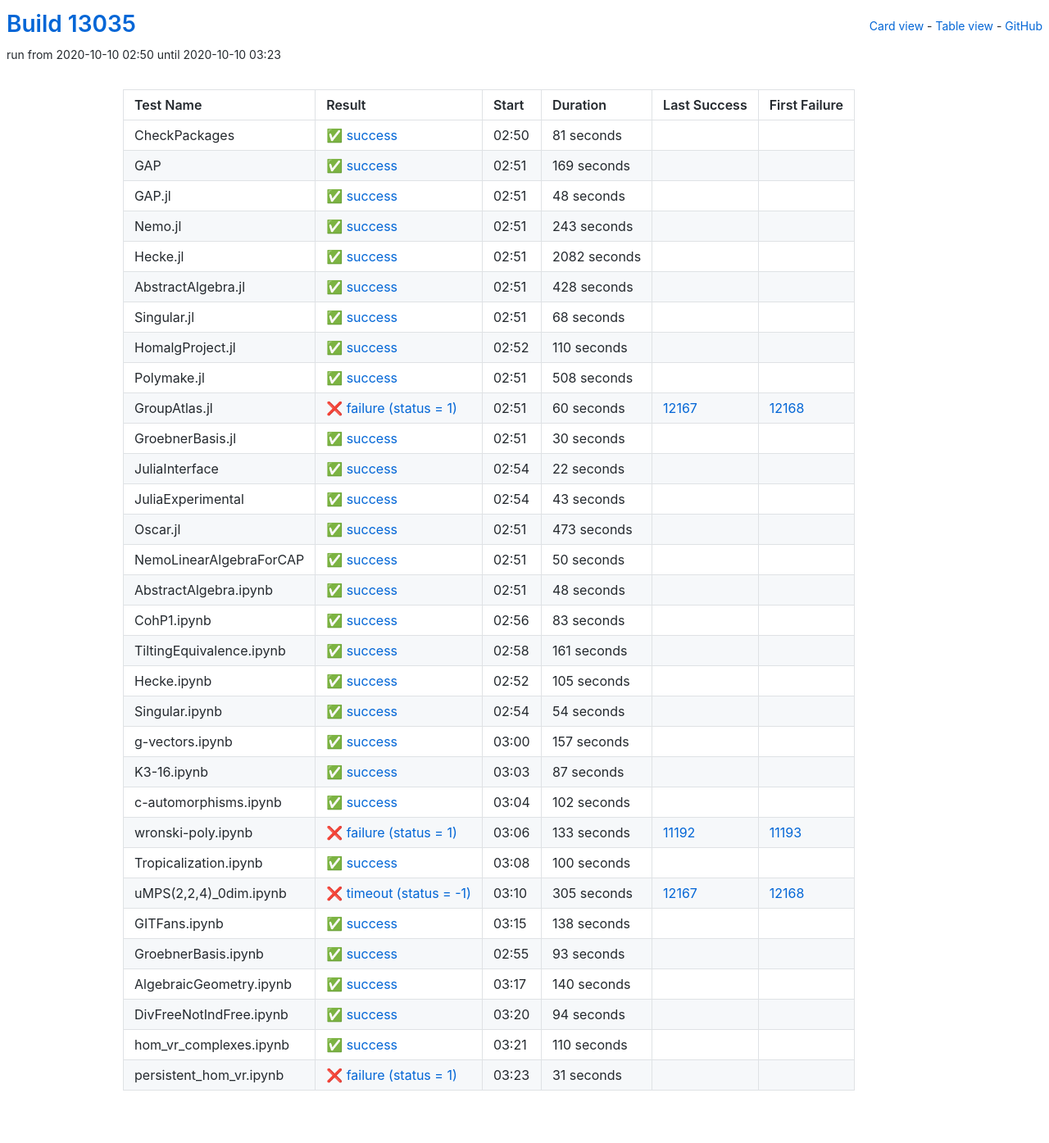
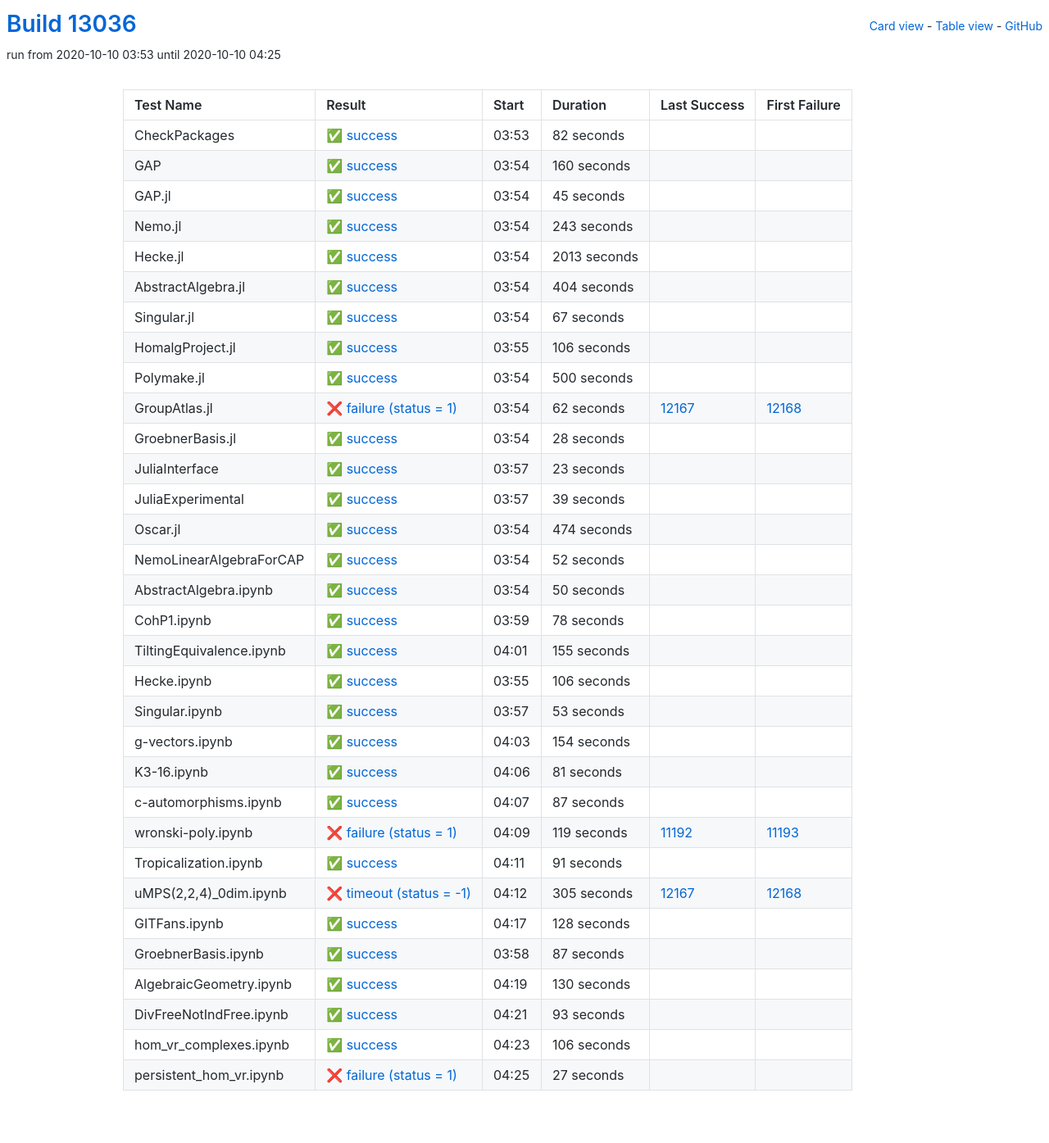
Before and after one commit to oscar-system/oscar-ci-status, a Jekyll site: the page built from table.html, in a window 1280 px wide. Shown: the whole page at 82% size. Built offline with Jekyll 4.4.1, drawn with Linux system fonts in a browser that asks for light colours.

Commit message:
Build #13036

```diff
--- a/_data/ci.yml
+++ b/_data/ci.yml
@@ -1,6 +1,6 @@
 ---
-build: 13035
-build_url: https://oscarci.mathematik.uni-kl.de/job/oscar/13035/
+build: 13036
+build_url: https://oscarci.mathematik.uni-kl.de/job/oscar/13036/
 job: oscar
 organization: oscar-system
 repo: oscar-ci-status
@@ -8,44 +8,44 @@
 tests:
 - name: CheckPackages
   id: checkpackages
-  log: https://oscarci.mathematik.uni-kl.de/job/oscar/13035/artifact/logs/build-13035/CheckPackages.log
-  start: 2020-10-10 02:50
+  log: https://oscarci.mathematik.uni-kl.de/job/oscar/13036/artifact/logs/build-13036/CheckPackages.log
+  start: 2020-10-10 03:53
   success: true
   exitcode: 0
   status: success
-  duration: 81
+  duration: 82
   last_success: false
   last_success_url:
   first_failure: false
   first_failure_url:
 - name: GAP
   id: gap
-  log: https://oscarci.mathematik.uni-kl.de/job/oscar/13035/artifact/logs/build-13035/GAP.log
-  start: 2020-10-10 02:51
+  log: https://oscarci.mathematik.uni-kl.de/job/oscar/13036/artifact/logs/build-13036/GAP.log
+  start: 2020-10-10 03:54
   success: true
   exitcode: 0
   status: success
-  duration: 169
+  duration: 160
   last_success: false
   last_success_url:
   first_failure: false
   first_failure_url:
 - name: GAP.jl
   id: gap-jl
-  log: https://oscarci.mathematik.uni-kl.de/job/oscar/13035/artifact/logs/build-13035/GAP.jl.log
-  start: 2020-10-10 02:51
+  log: https://oscarci.mathematik.uni-kl.de/job/oscar/13036/artifact/logs/build-13036/GAP.jl.log
+  start: 2020-10-10 03:54
   success: true
   exitcode: 0
   status: success
-  duration: 48
+  duration: 45
   last_success: false
   last_success_url:
   first_failure: false
   first_failure_url:
 - name: Nemo.jl
   id: nemo-jl
-  log: https://oscarci.mathematik.uni-kl.de/job/oscar/13035/artifact/logs/build-13035/Nemo.jl.log
-  start: 2020-10-10 02:51
+  log: https://oscarci.mathematik.uni-kl.de/job/oscar/13036/artifact/logs/build-13036/Nemo.jl.log
+  start: 2020-10-10 03:54
   success: true
   exitcode: 0
   status: success
@@ -56,128 +56,140 @@
   first_failure_url:
 - name: Hecke.jl
   id: hecke-jl
-  log: https://oscarci.mathematik.uni-kl.de/job/oscar/13035/artifact/logs/build-13035/Hecke.jl.log
-  start: 2020-10-10 02:51
+  log: https://oscarci.mathematik.uni-kl.de/job/oscar/13036/artifact/logs/build-13036/Hecke.jl.log
+  start: 2020-10-10 03:54
   success: true
   exitcode: 0
   status: success
-  duration: 2082
+  duration: 2013
   last_success: false
   last_success_url:
   first_failure: false
   first_failure_url:
 - name: AbstractAlgebra.jl
   id: abstractalgebra-jl
-  log: https://oscarci.mathematik.uni-kl.de/job/oscar/13035/artifact/logs/build-13035/AbstractAlgebra.jl.log
-  start: 2020-10-10 02:51
+  log: https://oscarci.mathematik.uni-kl.de/job/oscar/13036/artifact/logs/build-13036/AbstractAlgebra.jl.log
+  start: 2020-10-10 03:54
   success: true
   exitcode: 0
   status: success
-  duration: 428
+  duration: 404
   last_success: false
   last_success_url:
   first_failure: false
   first_failure_url:
 - name: Singular.jl
   id: singular-jl
-  log: https://oscarci.mathematik.uni-kl.de/job/oscar/13035/artifact/logs/build-13035/Singular.jl.log
-  start: 2020-10-10 02:51
+  log: https://oscarci.mathematik.uni-kl.de/job/oscar/13036/artifact/logs/build-13036/Singular.jl.log
+  start: 2020-10-10 03:54
   success: true
   exitcode: 0
   status: success
-  duration: 68
+  duration: 67
   last_success: false
   last_success_url:
   first_failure: false
   first_failure_url:
 - name: HomalgProject.jl
   id: homalgproject-jl
-  log: https://oscarci.mathematik.uni-kl.de/job/oscar/13035/artifact/logs/build-13035/HomalgProject.jl.log
-  start: 2020-10-10 02:52
+  log: https://oscarci.mathematik.uni-kl.de/job/oscar/13036/artifact/logs/build-13036/HomalgProject.jl.log
+  start: 2020-10-10 03:55
   success: true
   exitcode: 0
   status: success
-  duration: 110
+  duration: 106
   last_success: false
   last_success_url:
   first_failure: false
   first_failure_url:
 - name: Polymake.jl
   id: polymake-jl
-  log: https://oscarci.mathematik.uni-kl.de/job/oscar/13035/artifact/logs/build-13035/Polymake.jl.log
-  start: 2020-10-10 02:51
+  log: https://oscarci.mathematik.uni-kl.de/job/oscar/13036/artifact/logs/build-13036/Polymake.jl.log
+  start: 2020-10-10 03:54
   success: true
   exitcode: 0
   status: success
-  duration: 508
+  duration: 500
   last_success: false
   last_success_url:
   first_failure: false
   first_failure_url:
 - name: GroupAtlas.jl
   id: groupatlas-jl
-  log: https://oscarci.mathematik.uni-kl.de/job/oscar/13035/artifact/logs/build-13035/GroupAtlas.jl.log
-  start: 2020-10-10 02:51
+  log: https://oscarci.mathematik.uni-kl.de/job/oscar/13036/artifact/logs/build-13036/GroupAtlas.jl.log
+  start: 2020-10-10 03:54
   success: false
   exitcode: 1
   status: failure
-  duration: 60
+  duration: 62
   last_success: 12167
   last_success_url: https://oscarci.mathematik.uni-kl.de/job/oscar/12167/
   first_failure: 12168
   first_failure_url: https://oscarci.mathematik.uni-kl.de/job/oscar/12168/
 - name: GroebnerBasis.jl
   id: groebnerbasis-jl
-  log: https://oscarci.mathematik.uni-kl.de/job/oscar/13035/artifact/logs/build-13035/GroebnerBasis.jl.log
-  start: 2020-10-10 02:51
+  log: https://oscarci.mathematik.uni-kl.de/job/oscar/13036/artifact/logs/build-13036/GroebnerBasis.jl.log
+  start: 2020-10-10 03:54
   success: true
   exitcode: 0
   status: success
-  duration: 30
+  duration: 28
   last_success: false
   last_success_url:
   first_failure: false
   first_failure_url:
 - name: JuliaInterface
   id: juliainterface
-  log: https://oscarci.mathematik.uni-kl.de/job/oscar/13035/artifact/logs/build-13035/JuliaInterface.log
-  start: 2020-10-10 02:54
+  log: https://oscarci.mathematik.uni-kl.de/job/oscar/13036/artifact/logs/build-13036/JuliaInterface.log
+  start: 2020-10-10 03:57
   success: true
   exitcode: 0
   status: success
-  duration: 22
+  duration: 23
   last_success: false
   last_success_url:
   first_failure: false
   first_failure_url:
 - name: JuliaExperimental
   id: juliaexperimental
-  log: https://oscarci.mathematik.uni-kl.de/job/oscar/13035/artifact/logs/build-13035/JuliaExperimental.log
-  start: 2020-10-10 02:54
+  log: https://oscarci.mathematik.uni-kl.de/job/oscar/13036/artifact/logs/build-13036/JuliaExperimental.log
+  start: 2020-10-10 03:57
   success: true
   exitcode: 0
   status: success
-  duration: 43
+  duration: 39
   last_success: false
   last_success_url:
   first_failure: false
   first_failure_url:
 - name: Oscar.jl
   id: oscar-jl
-  log: https://oscarci.mathematik.uni-kl.de/job/oscar/13035/artifact/logs/build-13035/Oscar.jl.log
-  start: 2020-10-10 02:51
+  log: https://oscarci.mathematik.uni-kl.de/job/oscar/13036/artifact/logs/build-13036/Oscar.jl.log
+  start: 2020-10-10 03:54
   success: true
   exitcode: 0
   status: success
-  duration: 473
+  duration: 474
   last_success: false
   last_success_url:
   first_failure: false
   first_failure_url:
 - name: NemoLinearAlgebraForCAP
   id: nemolinearalgebraforcap
-  log: https://oscarci.mathematik.uni-kl.de/job/oscar/13035/artifact/logs/build-13035/NemoLinearAlgebraForCAP.log
-  start: 2020-10-10 02:51
+  log: https://oscarci.mathematik.uni-kl.de/job/oscar/13036/artifact/logs/build-13036/NemoLinearAlgebraForCAP.log
+  start: 2020-10-10 03:54
+  success: true
+  exitcode: 0
+  status: success
+  duration: 52
+  last_success: false
+  last_success_url:
+  first_failure: false
+  first_failure_url:
+- name: AbstractAlgebra.ipynb
+  id: abstractalgebra-ipynb
+  log: https://oscarci.mathematik.uni-kl.de/job/oscar/13036/artifact/logs/build-13036/AbstractAlgebra.ipynb.log
+  start: 2020-10-10 03:54
   success: true
   exitcode: 0
   status: success
@@ -186,82 +198,82 @@
   last_success_url:
   first_failure: false
   first_failure_url:
-- name: AbstractAlgebra.ipynb
-  id: abstractalgebra-ipynb
-  log: https://oscarci.mathematik.uni-kl.de/job/oscar/13035/artifact/logs/build-13035/AbstractAlgebra.ipynb.log
-  start: 2020-10-10 02:51
+- name: CohP1.ipynb
+  id: cohp1-ipynb
+  log: https://oscarci.mathematik.uni-kl.de/job/oscar/13036/artifact/logs/build-13036/CohP1.ipynb.log
+  start: 2020-10-10 03:59
   success: true
   exitcode: 0
   status: success
-  duration: 48
-  last_success: false
-  last_success_url:
-  first_failure: false
-  first_failure_url:
-- name: CohP1.ipynb
-  id: cohp1-ipynb
-  log: https://oscarci.mathematik.uni-kl.de/job/oscar/13035/artifact/logs/build-13035/CohP1.ipynb.log
-  start: 2020-10-10 02:56
-  success: true
-  exitcode: 0
-  status: success
-  duration: 83
+  duration: 78
   last_success: false
   last_success_url:
   first_failure: false
   first_failure_url:
 - name: TiltingEquivalence.ipynb
   id: tiltingequivalence-ipynb
-  log: https://oscarci.mathematik.uni-kl.de/job/oscar/13035/artifact/logs/build-13035/TiltingEquivalence.ipynb.log
-  start: 2020-10-10 02:58
+  log: https://oscarci.mathematik.uni-kl.de/job/oscar/13036/artifact/logs/build-13036/TiltingEquivalence.ipynb.log
+  start: 2020-10-10 04:01
   success: true
   exitcode: 0
   status: success
-  duration: 161
+  duration: 155
   last_success: false
   last_success_url:
   first_failure: false
   first_failure_url:
 - name: Hecke.ipynb
   id: hecke-ipynb
-  log: https://oscarci.mathematik.uni-kl.de/job/oscar/13035/artifact/logs/build-13035/Hecke.ipynb.log
-  start: 2020-10-10 02:52
+  log: https://oscarci.mathematik.uni-kl.de/job/oscar/13036/artifact/logs/build-13036/Hecke.ipynb.log
+  start: 2020-10-10 03:55
   success: true
   exitcode: 0
   status: success
-  duration: 105
+  duration: 106
   last_success: false
   last_success_url:
   first_failure: false
   first_failure_url:
 - name: Singular.ipynb
   id: singular-ipynb
-  log: https://oscarci.mathematik.uni-kl.de/job/oscar/13035/artifact/logs/build-13035/Singular.ipynb.log
-  start: 2020-10-10 02:54
+  log: https://oscarci.mathematik.uni-kl.de/job/oscar/13036/artifact/logs/build-13036/Singular.ipynb.log
+  start: 2020-10-10 03:57
   success: true
   exitcode: 0
   status: success
-  duration: 54
+  duration: 53
   last_success: false
   last_success_url:
   first_failure: false
   first_failure_url:
 - name: g-vectors.ipynb
   id: g-vectors-ipynb
-  log: https://oscarci.mathematik.uni-kl.de/job/oscar/13035/artifact/logs/build-13035/g-vectors.ipynb.log
-  start: 2020-10-10 03:00
+  log: https://oscarci.mathematik.uni-kl.de/job/oscar/13036/artifact/logs/build-13036/g-vectors.ipynb.log
+  start: 2020-10-10 04:03
   success: true
   exitcode: 0
   status: success
-  duration: 157
+  duration: 154
   last_success: false
   last_success_url:
   first_failure: false
   first_failure_url:
 - name: K3-16.ipynb
   id: k3-16-ipynb
-  log: https://oscarci.mathematik.uni-kl.de/job/oscar/13035/artifact/logs/build-13035/K3-16.ipynb.log
-  start: 2020-10-10 03:03
+  log: https://oscarci.mathematik.uni-kl.de/job/oscar/13036/artifact/logs/build-13036/K3-16.ipynb.log
+  start: 2020-10-10 04:06
+  success: true
+  exitcode: 0
+  status: success
+  duration: 81
+  last_success: false
+  last_success_url:
+  first_failure: false
+  first_failure_url:
+- name: c-automorphisms.ipynb
+  id: c-automorphisms-ipynb
+  log: https://oscarci.mathematik.uni-kl.de/job/oscar/13036/artifact/logs/build-13036/c-automorphisms.ipynb.log
+  start: 2020-10-10 04:07
   success: true
   exitcode: 0
   status: success
@@ -270,46 +282,34 @@
   last_success_url:
   first_failure: false
   first_failure_url:
-- name: c-automorphisms.ipynb
-  id: c-automorphisms-ipynb
-  log: https://oscarci.mathematik.uni-kl.de/job/oscar/13035/artifact/logs/build-13035/c-automorphisms.ipynb.log
-  start: 2020-10-10 03:04
-  success: true
-  exitcode: 0
-  status: success
-  duration: 102
-  last_success: false
-  last_success_url:
-  first_failure: false
-  first_failure_url:
 - name: wronski-poly.ipynb
   id: wronski-poly-ipynb
-  log: https://oscarci.mathematik.uni-kl.de/job/oscar/13035/artifact/logs/build-13035/wronski-poly.ipynb.log
-  start: 2020-10-10 03:06
+  log: https://oscarci.mathematik.uni-kl.de/job/oscar/13036/artifact/logs/build-13036/wronski-poly.ipynb.log
+  start: 2020-10-10 04:09
   success: false
   exitcode: 1
   status: failure
-  duration: 133
+  duration: 119
   last_success: 11192
   last_success_url: https://oscarci.mathematik.uni-kl.de/job/oscar/11192/
   first_failure: 11193
   first_failure_url: https://oscarci.mathematik.uni-kl.de/job/oscar/11193/
 - name: Tropicalization.ipynb
   id: tropicalization-ipynb
-  log: https://oscarci.mathematik.uni-kl.de/job/oscar/13035/artifact/logs/build-13035/Tropicalization.ipynb.log
-  start: 2020-10-10 03:08
+  log: https://oscarci.mathematik.uni-kl.de/job/oscar/13036/artifact/logs/build-13036/Tropicalization.ipynb.log
+  start: 2020-10-10 04:11
   success: true
   exitcode: 0
   status: success
-  duration: 100
+  duration: 91
   last_success: false
   last_success_url:
   first_failure: false
   first_failure_url:
 - name: uMPS(2,2,4)_0dim.ipynb
   id: umps-2-2-4-0dim-ipynb
-  log: https://oscarci.mathematik.uni-kl.de/job/oscar/13035/artifact/logs/build-13035/uMPS-2-2-4-_0dim.ipynb.log
-  start: 2020-10-10 03:10
+  log: https://oscarci.mathematik.uni-kl.de/job/oscar/13036/artifact/logs/build-13036/uMPS-2-2-4-_0dim.ipynb.log
+  start: 2020-10-10 04:12
   success: false
   exitcode: -1
   status: timeout
@@ -320,20 +320,44 @@
   first_failure_url: https://oscarci.mathematik.uni-kl.de/job/oscar/12168/
 - name: GITFans.ipynb
   id: gitfans-ipynb
-  log: https://oscarci.mathematik.uni-kl.de/job/oscar/13035/artifact/logs/build-13035/GITFans.ipynb.log
-  start: 2020-10-10 03:15
+  log: https://oscarci.mathematik.uni-kl.de/job/oscar/13036/artifact/logs/build-13036/GITFans.ipynb.log
+  start: 2020-10-10 04:17
   success: true
   exitcode: 0
   status: success
-  duration: 138
+  duration: 128
   last_success: false
   last_success_url:
   first_failure: false
   first_failure_url:
 - name: GroebnerBasis.ipynb
   id: groebnerbasis-ipynb
-  log: https://oscarci.mathematik.uni-kl.de/job/oscar/13035/artifact/logs/build-13035/GroebnerBasis.ipynb.log
-  start: 2020-10-10 02:55
+  log: https://oscarci.mathematik.uni-kl.de/job/oscar/13036/artifact/logs/build-13036/GroebnerBasis.ipynb.log
+  start: 2020-10-10 03:58
+  success: true
+  exitcode: 0
+  status: success
+  duration: 87
+  last_success: false
+  last_success_url:
+  first_failure: false
+  first_failure_url:
+- name: AlgebraicGeometry.ipynb
+  id: algebraicgeometry-ipynb
+  log: https://oscarci.mathematik.uni-kl.de/job/oscar/13036/artifact/logs/build-13036/AlgebraicGeometry.ipynb.log
+  start: 2020-10-10 04:19
+  success: true
+  exitcode: 0
+  status: success
+  duration: 130
+  last_success: false
+  last_success_url:
+  first_failure: false
+  first_failure_url:
+- name: DivFreeNotIndFree.ipynb
+  id: divfreenotindfree-ipynb
+  log: https://oscarci.mathematik.uni-kl.de/job/oscar/13036/artifact/logs/build-13036/DivFreeNotIndFree.ipynb.log
+  start: 2020-10-10 04:21
   success: true
   exitcode: 0
   status: success
@@ -342,50 +366,26 @@
   last_success_url:
   first_failure: false
   first_failure_url:
-- name: AlgebraicGeometry.ipynb
-  id: algebraicgeometry-ipynb
-  log: https://oscarci.mathematik.uni-kl.de/job/oscar/13035/artifact/logs/build-13035/AlgebraicGeometry.ipynb.log
-  start: 2020-10-10 03:17
+- name: hom_vr_complexes.ipynb
+  id: hom-vr-complexes-ipynb
+  log: https://oscarci.mathematik.uni-kl.de/job/oscar/13036/artifact/logs/build-13036/hom_vr_complexes.ipynb.log
+  start: 2020-10-10 04:23
   success: true
   exitcode: 0
   status: success
-  duration: 140
-  last_success: false
-  last_success_url:
-  first_failure: false
-  first_failure_url:
-- name: DivFreeNotIndFree.ipynb
-  id: divfreenotindfree-ipynb
-  log: https://oscarci.mathematik.uni-kl.de/job/oscar/13035/artifact/logs/build-13035/DivFreeNotIndFree.ipynb.log
-  start: 2020-10-10 03:20
-  success: true
-  exitcode: 0
-  status: success
-  duration: 94
-  last_success: false
-  last_success_url:
-  first_failure: false
-  first_failure_url:
-- name: hom_vr_complexes.ipynb
-  id: hom-vr-complexes-ipynb
-  log: https://oscarci.mathematik.uni-kl.de/job/oscar/13035/artifact/logs/build-13035/hom_vr_complexes.ipynb.log
-  start: 2020-10-10 03:21
-  success: true
-  exitcode: 0
-  status: success
-  duration: 110
+  duration: 106
   last_success: false
   last_success_url:
   first_failure: false
   first_failure_url:
 - name: persistent_hom_vr.ipynb
   id: persistent-hom-vr-ipynb
-  log: https://oscarci.mathematik.uni-kl.de/job/oscar/13035/artifact/logs/build-13035/persistent_hom_vr.ipynb.log
-  start: 2020-10-10 03:23
+  log: https://oscarci.mathematik.uni-kl.de/job/oscar/13036/artifact/logs/build-13036/persistent_hom_vr.ipynb.log
+  start: 2020-10-10 04:25
   success: false
   exitcode: 1
   status: failure
-  duration: 31
+  duration: 27
   last_success: false
   last_success_url:
   first_failure: false
```
Also changed, not shown: README.md.
